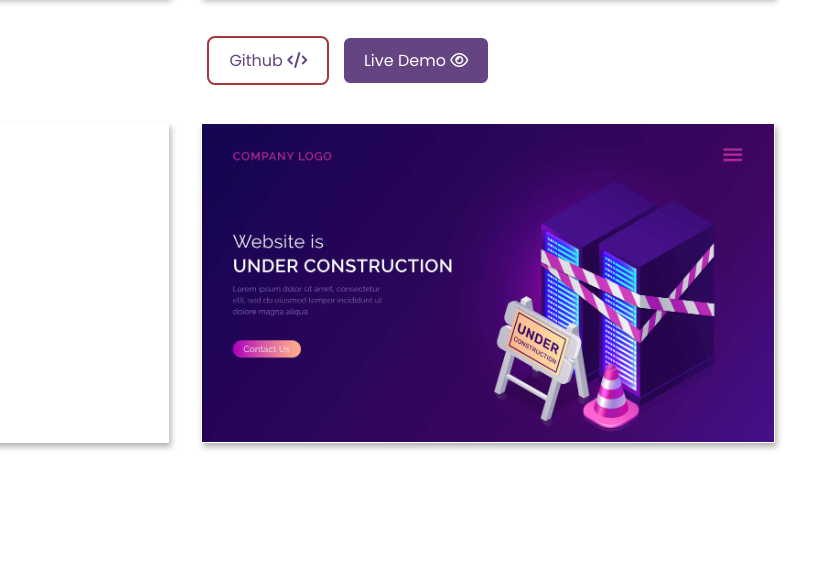
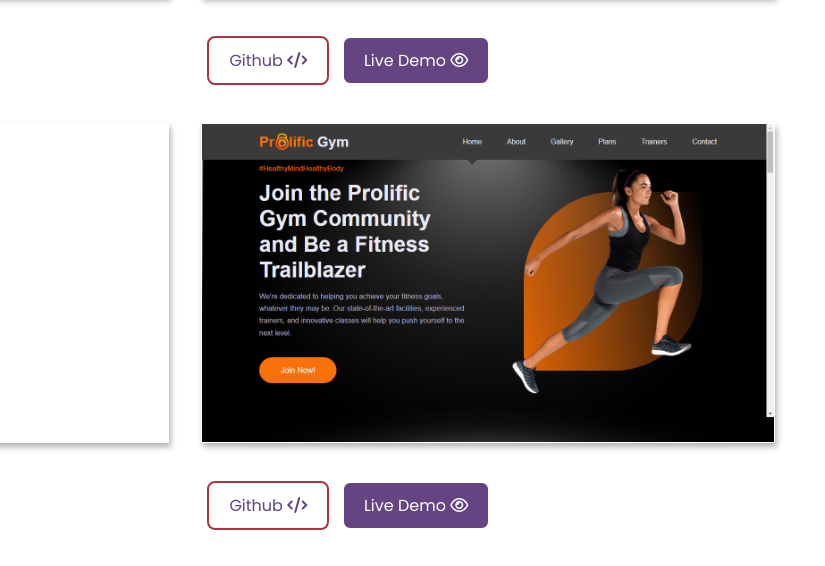
Before and after one commit to pjuawo/portfolio, a plain HTML site: page index.html in a window 1280 px wide. Shown: the part 2750-3316 px from the top of the page, 455-1280 px from the left. Drawn offline with Linux system fonts and the light colour scheme.

Commit message:
Updated a new Prolific gym project

```diff
--- a/index.html
+++ b/index.html
@@ -303,6 +303,29 @@
               </a>
             </div>
           </article>
+
+          <article class="portfolio__project">
+            <span class="portfolio__project-image">
+              <img src="./images/Prolific_gym-desktop.png" alt="Prolific Gym Project" />
+            </span>
+            <div class="buttons">
+              <a
+                href="https://github.com/pjuawo/Prolific-Gym.git"
+                target="_blank"
+                class="btn btn-primary"
+                >Github
+                <i class="fa-solid fa-code"></i>
+              </a>
+              <a
+                href="https://prolific-gym.netlify.app/"
+                target="_blank"
+                class="btn btn-secondary"
+                >Live Demo
+                <i class="fa-regular fa-eye"></i>
+              </a>
+            </div>
+          </article>
+
           <article class="portfolio__project">
             <span class="portfolio__project-image">
               <img src="./images/under-construction.jpg" alt="Under Construction Project" />
```
Also changed, not shown: images/Prolific_gym-desktop.png (added), images/Prolific_gym-mobile.png (added).
